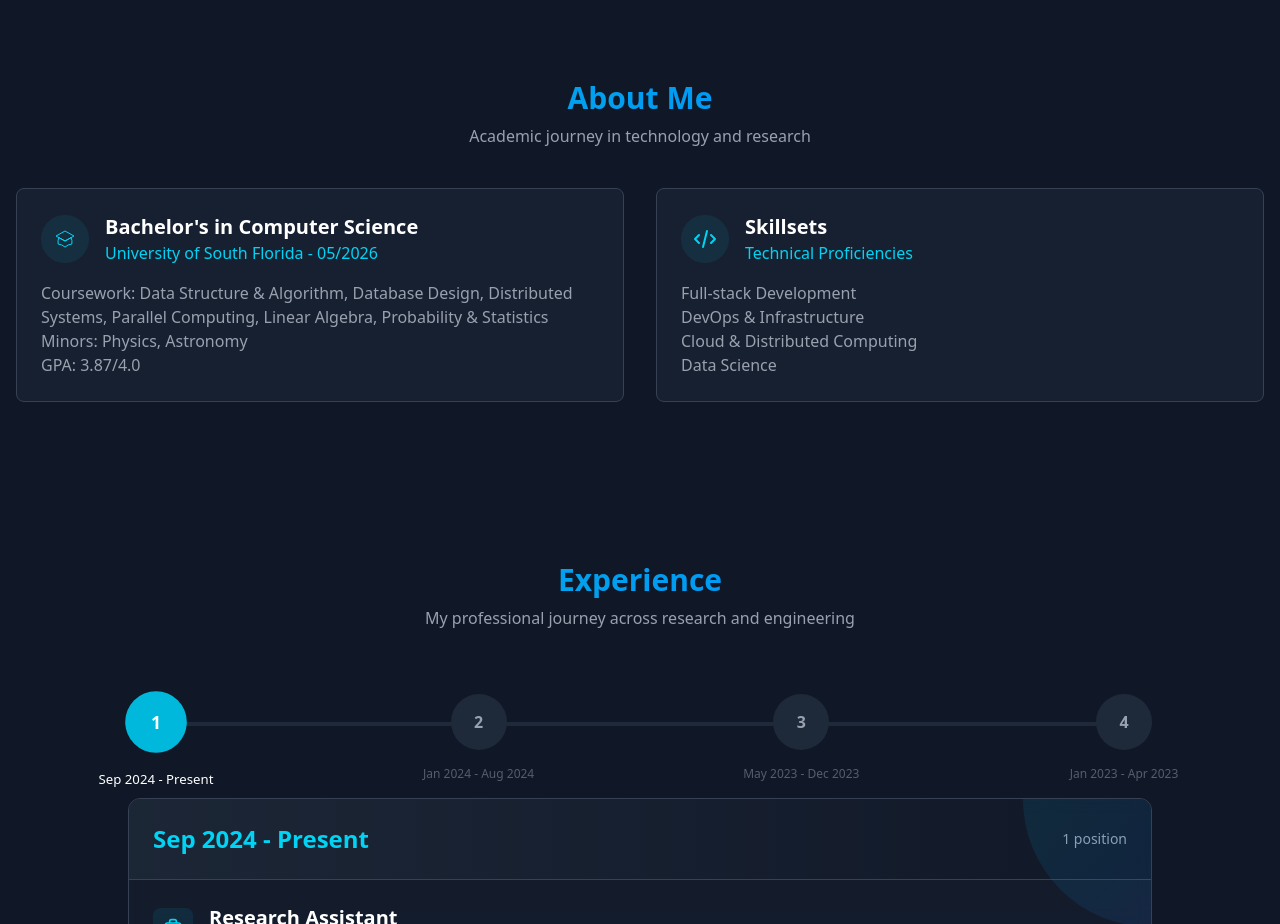
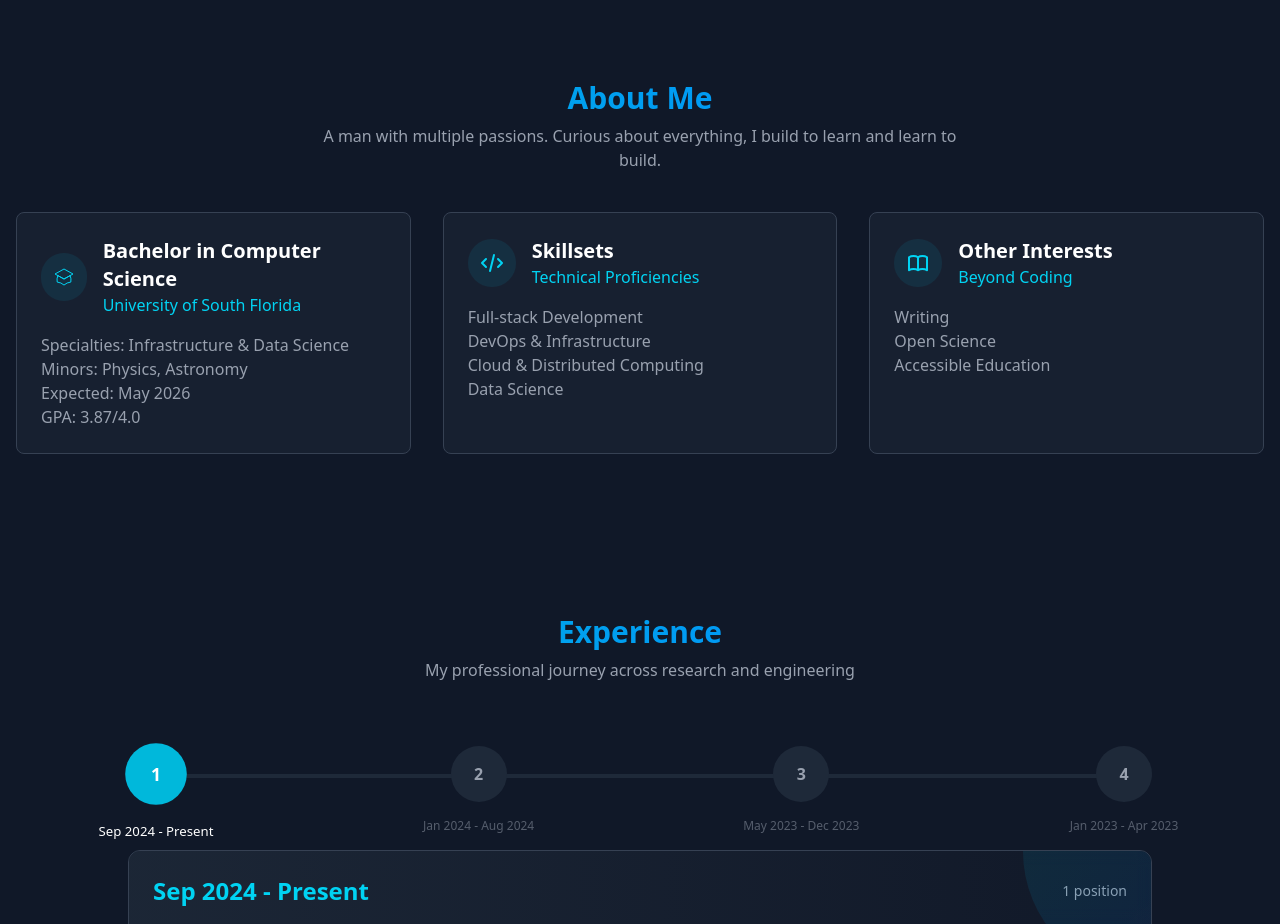
Before and after one commit to ball2004244/portfolio, a React (Vite) app in the folder portfolio/: page / in a window 1280 px wide. Shown: the part 800-1724 px from the top of the page. Built offline with nearby package versions, Linux system fonts and the light colour scheme.

Commit message:
Tailor AboutMe and Experience

```diff
--- a/portfolio/src/components/AboutMe.jsx
+++ b/portfolio/src/components/AboutMe.jsx
@@ -29,9 +29,10 @@ const AboutMe = () => {
           About Me
         </h2>
         <p className="text-gray-400 text-center mb-10 max-w-2xl mx-auto">
-          Academic journey in technology and research
+          A man with multiple passions. Curious about everything, I build to
+          learn and learn to build.
         </p>
-        <div className="grid grid-cols-1 md:grid-cols-2 gap-8">
+        <div className="grid grid-cols-1 md:grid-cols-3 gap-8">
           <AboutCard
             icon={
               <svg
@@ -44,15 +45,15 @@ const AboutMe = () => {
                 <path d="M12 14l6.16-3.422a12.083 12.083 0 01.665 6.479A11.952 11.952 0 0012 20.055a11.952 11.952 0 00-6.824-2.998 12.078 12.078 0 01.665-6.479L12 14z"></path>
               </svg>
             }
-            title="Bachelor's in Computer Science"
-            subtitle="University of South Florida - 05/2026"
+            title="Bachelor in Computer Science"
+            subtitle="University of South Florida"
             details={[
-              "Coursework: Data Structure & Algorithm, Database Design, Distributed Systems, Parallel Computing, Linear Algebra, Probability & Statistics",
+              "Specialties: Infrastructure & Data Science",
               "Minors: Physics, Astronomy",
+              "Expected: May 2026",
               "GPA: 3.87/4.0",
             ]}
           />
-          {/* AboutCard for Skillsets */}
           <AboutCard
             icon={
               <svg
@@ -79,6 +80,27 @@ const AboutMe = () => {
               "Data Science",
             ]}
           />
+          <AboutCard
+            icon={
+              <svg
+                className="w-6 h-6 text-cyan-400"
+                fill="none"
+                stroke="currentColor"
+                viewBox="0 0 24 24"
+                xmlns="http://www.w3.org/2000/svg"
+              >
+                <path
+                  strokeLinecap="round"
+                  strokeLinejoin="round"
+                  strokeWidth={2}
+                  d="M12 6.253v13m0-13C10.832 5.477 9.246 5 7.5 5S4.168 5.477 3 6.253v13C4.168 18.477 5.754 18 7.5 18s3.332.477 4.5 1.253m0-13C13.168 5.477 14.754 5 16.5 5c1.747 0 3.332.477 4.5 1.253v13C19.832 18.477 18.247 18 16.5 18c-1.746 0-3.332.477-4.5 1.253"
+                />
+              </svg>
+            }
+            title="Other Interests"
+            subtitle="Beyond Coding"
+            details={["Writing", "Open Science", "Accessible Education"]}
+          />
         </div>
       </div>
     </section>
--- a/portfolio/src/components/Experience.jsx
+++ b/portfolio/src/components/Experience.jsx
@@ -10,11 +10,21 @@ const timeIntervals = [
         id: "exp1",
         title: "Research Assistant",
         company: "Professor Yicheng Tu's Advanced Computing Lab",
-        summary: "Work on DeepAligner project, a deep learning-based tool for matching pair of genes. Integrating CAGRA - a GPU vector database - with DeepAligner to achieve higher accuracy with lower latency.",
-        skills: ["PyTorch", "Vector Database", "Benchmarking", "CUDA", "BiLSTM", "K-nearest Neighbors", "Genomics"],
-        highlight: "Recent results show 99.1% accuracy with ONLY 2s execution time on Ecoli dataset."
-      }
-    ]
+        summary:
+          "Work on DeepAligner project, a deep learning-based tool for matching pair of genes. Integrating CAGRA - a GPU vector database - with DeepAligner to achieve higher accuracy with lower latency.",
+        skills: [
+          "PyTorch",
+          "Vector Database",
+          "Benchmarking",
+          "CUDA",
+          "BiLSTM",
+          "K-nearest Neighbors",
+          "Genomics",
+        ],
+        highlight:
+          "Recent results show 99.1% accuracy with ONLY 2s execution time on Ecoli dataset.",
+      },
+    ],
   },
   {
     id: "period2",
@@ -24,11 +34,13 @@ const timeIntervals = [
         id: "exp2",
         title: "Software Engineer Intern",
         company: "CrossCompute",
-        summary: "Mainly responsible for full-stack development and deployment, with side tasks in UX design and robotics.",
+        summary:
+          "Mainly responsible for full-stack development and deployment, with side tasks in UX design and robotics.",
         skills: ["Jupyter", "Python", "React", "Terraform", "Ansible"],
-        highlight: "First time working in a startup environment, understand 'a man who wears many hats' philosophy."
-      }
-    ]
+        highlight:
+          "First time working in a startup environment, understand 'a man who wears many hats' philosophy.",
+      },
+    ],
   },
   {
     id: "period3",
@@ -38,11 +50,20 @@ const timeIntervals = [
         id: "exp3",
         title: "Research Assistant",
         company: "Professor Robert Frisina's Bioinformatics Lab",
-        summary: "Implemented a High-Performance Computing pipeline to detect age-related hearing loss mutations in mtDNA. Applied statistical methods to filter out meaningless mutations.",
-        skills: ["Python", "Docker", "Bash", "Statistics", "Pandas", "Matplotlib"],
-        highlight: "Presented results at a major conference - ARO MidWinter Meeting 2025."
-      }
-    ]
+        summary:
+          "Implemented a High-Performance Computing pipeline to detect age-related hearing loss mutations in mtDNA. Applied statistical methods to filter out meaningless mutations.",
+        skills: [
+          "Python",
+          "Docker",
+          "Bash",
+          "Statistics",
+          "Pandas",
+          "Matplotlib",
+        ],
+        highlight:
+          "Presented results at a major conference - ARO MidWinter Meeting 2025.",
+      },
+    ],
   },
   {
     id: "period4",
@@ -52,12 +73,23 @@ const timeIntervals = [
         id: "exp4",
         title: "Research Assistant",
         company: "Professor Yicheng Tu's Advanced Computing Lab",
-        summary: "Managed data stores and pipelines for various projects. Set up 10Tb GeneBank on Linux machine and applying different methods (multiprocessing, PCA) to prepare training data for DeepAligner model. Besides, I also evaluated multiple database caching algorithms.",
-        skills: ["Python", "Linux", "Docker", "SQL", "Bash", "PCA", "Redis", "Multiprocessing"],
-        highlight: "Gather 10Tb of data stored distributedly across 115 nodes. Aggregate and host on a single machine."
-      }
-    ]
-  }
+        summary:
+          "Managed data stores and pipelines for various projects. Set up 10Tb GeneBank on Linux machine and applying different methods (multiprocessing, PCA) to prepare training data for DeepAligner model. Besides, I also evaluated multiple database caching algorithms.",
+        skills: [
+          "Python",
+          "Linux",
+          "Docker",
+          "SQL",
+          "Bash",
+          "PCA",
+          "Redis",
+          "Multiprocessing",
+        ],
+        highlight:
+          "Gather 10Tb of data stored distributedly across 115 nodes. Aggregate and host on a single machine.",
+      },
+    ],
+  },
 ];
 
 const Experience = () => {
@@ -81,8 +113,12 @@ const Experience = () => {
               <div
                 className="h-full bg-gradient-to-r from-cyan-500 to-blue-500"
                 style={{
-                  width: `${(timeIntervals.indexOf(activeInterval) / (timeIntervals.length - 1)) * 100}%`,
-                  transition: "width 0.5s ease-in-out"
+                  width: `${
+                    (timeIntervals.indexOf(activeInterval) /
+                      (timeIntervals.length - 1)) *
+                    100
+                  }%`,
+                  transition: "width 0.5s ease-in-out",
                 }}
               ></div>
             </div>
@@ -96,9 +132,10 @@ const Experience = () => {
                   className={`
                     w-14 h-14 rounded-full flex items-center justify-center z-10
                     transition-all duration-300 focus:outline-none
-                    ${activeInterval.id === interval.id
-                      ? 'bg-cyan-500 text-white transform scale-110'
-                      : 'bg-gray-800 text-gray-400 hover:bg-gray-700'
+                    ${
+                      activeInterval.id === interval.id
+                        ? "bg-cyan-500 text-white transform scale-110"
+                        : "bg-gray-800 text-gray-400 hover:bg-gray-700"
                     }
                   `}
                 >
@@ -106,7 +143,11 @@ const Experience = () => {
                   <span
                     className={`
                       absolute -bottom-8 text-xs whitespace-nowrap transition-opacity duration-300
-                      ${activeInterval.id === interval.id ? 'opacity-100' : 'opacity-50'}
+                      ${
+                        activeInterval.id === interval.id
+                          ? "opacity-100"
+                          : "opacity-50"
+                      }
                     `}
                   >
                     {interval.period}
@@ -120,25 +161,45 @@ const Experience = () => {
           <div className="relative bg-gray-800/30 backdrop-blur-sm rounded-xl border border-gray-700 overflow-hidden">
             {/* Header */}
             <div className="p-6 bg-gradient-to-r from-gray-800/80 to-gray-900/80 border-b border-gray-700 flex justify-between items-center">
-              <h3 className="text-2xl font-bold text-cyan-400">{activeInterval.period}</h3>
+              <h3 className="text-2xl font-bold text-cyan-400">
+                {activeInterval.period}
+              </h3>
               <span className="text-gray-400 text-sm">
-                {activeInterval.experiences.length} position{activeInterval.experiences.length !== 1 ? 's' : ''}
+                {activeInterval.experiences.length} position
+                {activeInterval.experiences.length !== 1 ? "s" : ""}
               </span>
             </div>
 
             {/* Multiple Experiences in this time interval */}
             <div className="p-6">
               {activeInterval.experiences.map((exp, index) => (
-                <div key={exp.id} className={`${index > 0 ? 'mt-8 pt-8 border-t border-gray-700' : ''}`}>
+                <div
+                  key={exp.id}
+                  className={`${
+                    index > 0 ? "mt-8 pt-8 border-t border-gray-700" : ""
+                  }`}
+                >
                   <div className="flex items-start justify-between mb-2">
                     <div className="flex items-center">
                       <div className="w-10 h-10 rounded-lg bg-cyan-500/10 flex items-center justify-center text-cyan-400 mr-4">
-                        <svg className="w-5 h-5" fill="none" stroke="currentColor" viewBox="0 0 24 24">
-                          <path strokeLinecap="round" strokeLinejoin="round" strokeWidth="2" d="M21 13.255A23.931 23.931 0 0112 15c-3.183 0-6.22-.62-9-1.745M16 6V4a2 2 0 00-2-2h-4a2 2 0 00-2 2v2m4 6h.01M5 20h14a2 2 0 002-2V8a2 2 0 00-2-2H5a2 2 0 00-2 2v10a2 2 0 002 2z" />
+                        <svg
+                          className="w-5 h-5"
+                          fill="none"
+                          stroke="currentColor"
+                          viewBox="0 0 24 24"
+                        >
+                          <path
+                            strokeLinecap="round"
+                            strokeLinejoin="round"
+                            strokeWidth="2"
+                            d="M21 13.255A23.931 23.931 0 0112 15c-3.183 0-6.22-.62-9-1.745M16 6V4a2 2 0 00-2-2h-4a2 2 0 00-2 2v2m4 6h.01M5 20h14a2 2 0 002-2V8a2 2 0 00-2-2H5a2 2 0 00-2 2v10a2 2 0 002 2z"
+                          />
                         </svg>
                       </div>
                       <div>
-                        <h4 className="text-xl font-semibold text-white">{exp.title}</h4>
+                        <h4 className="text-xl font-semibold text-white">
+                          {exp.title}
+                        </h4>
                         <p className="text-cyan-400 text-sm">{exp.company}</p>
                       </div>
                     </div>
@@ -147,12 +208,13 @@ const Experience = () => {
                   <div className="ml-14">
                     <p className="text-gray-300 mb-3">{exp.summary}</p>
                     <div className="text-gray-300 mb-4">
-                      <span className="text-cyan-400">Achievement:</span> {exp.highlight}
+                      <span className="text-cyan-400">Achievement:</span>{" "}
+                      {exp.highlight}
                     </div>
 
                     {/* Skills */}
                     <div className="flex flex-wrap gap-2">
-                      {exp.skills.map(skill => (
+                      {exp.skills.map((skill) => (
                         <div key={skill} className="group relative">
                           <div className="absolute inset-0 bg-gradient-to-r from-cyan-500/50 to-blue-500/50 rounded-full blur-sm opacity-75 group-hover:opacity-100 transition-opacity"></div>
                           <span className="relative block px-3 py-1 text-sm bg-gray-800 text-cyan-400 rounded-full border border-cyan-500/20 group-hover:translate-y-[-2px] transition-transform">
```
